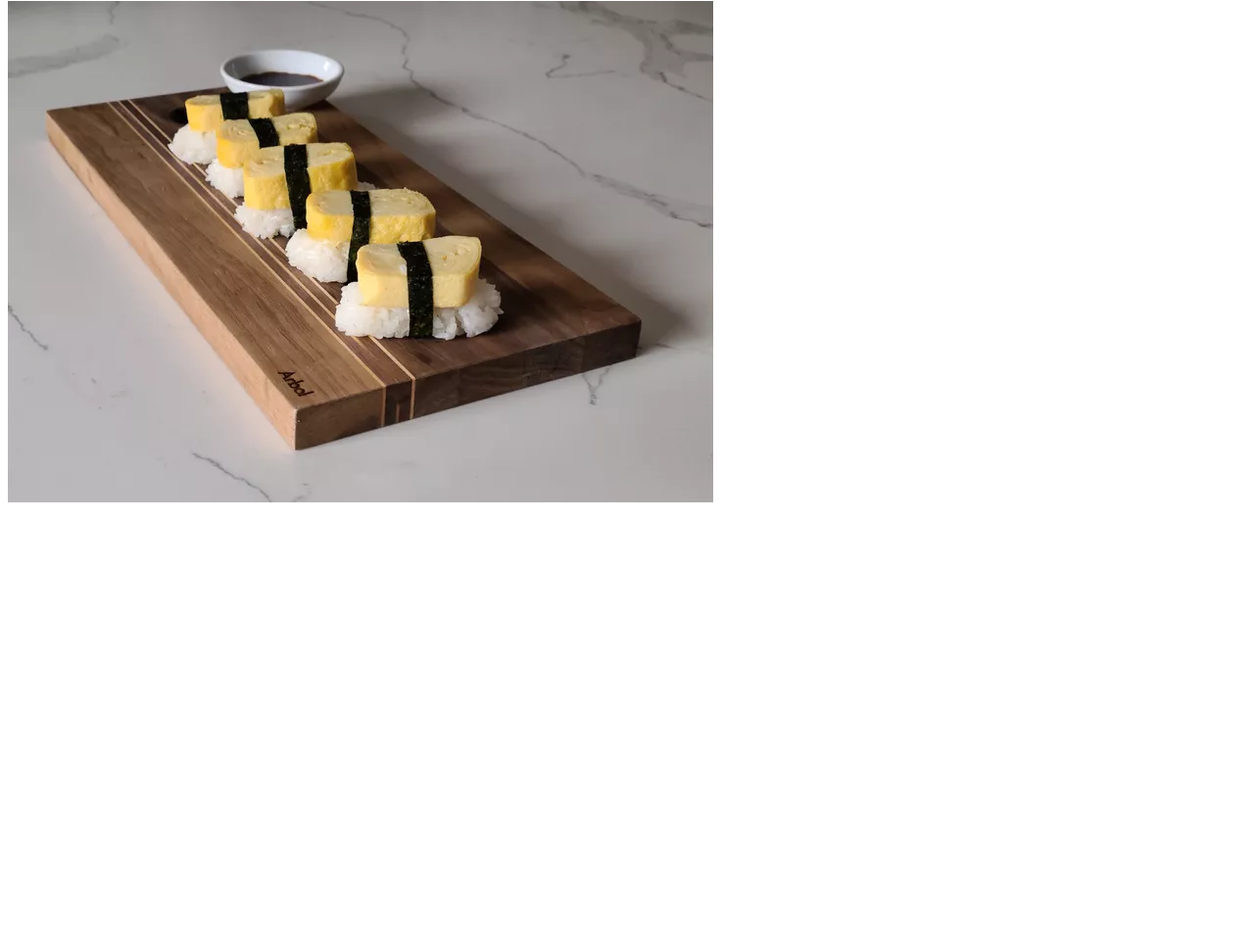
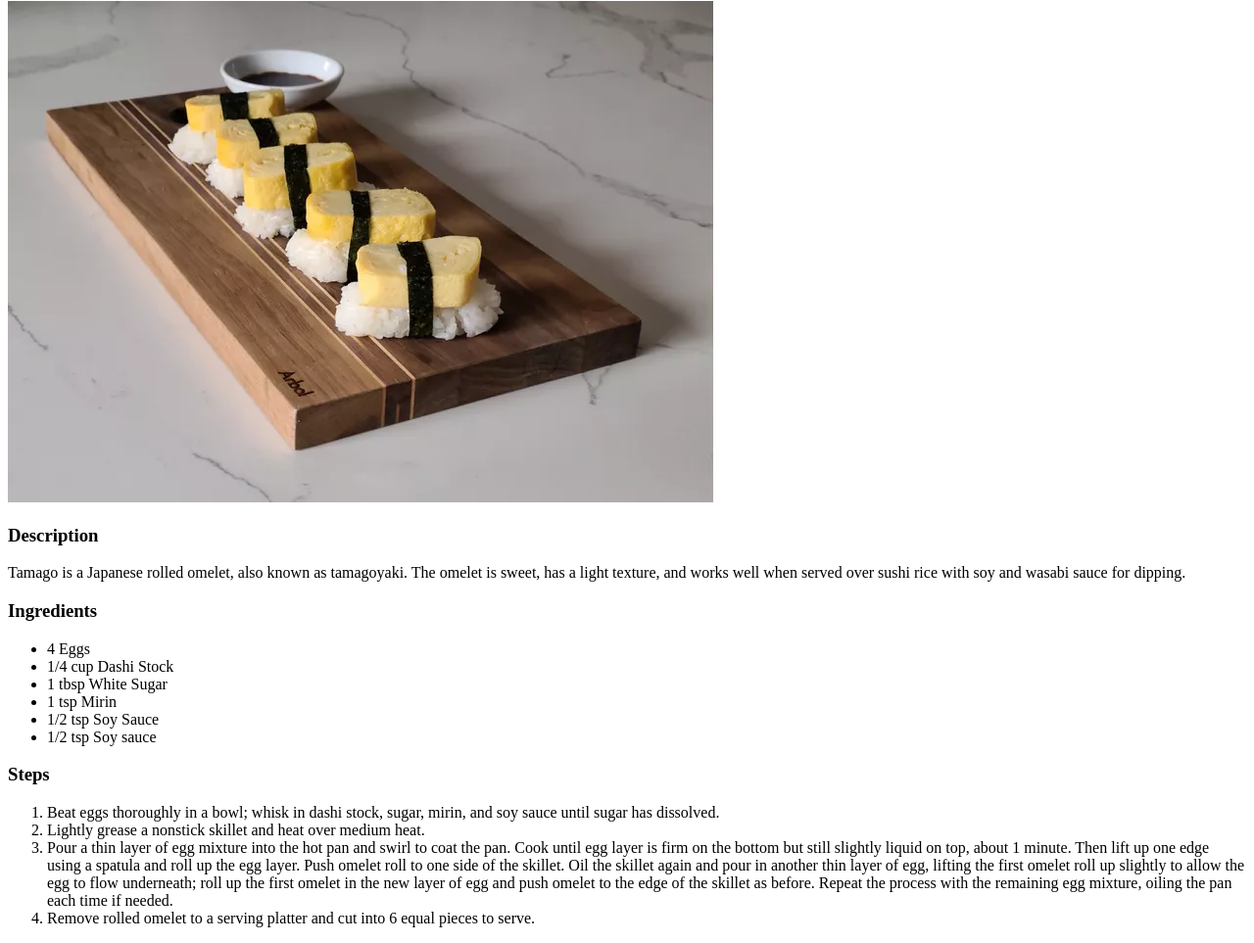
Before and after one commit to Everesh/odin-recipes, a plain HTML site: page recipes/tamagoyaki.html in a window 1280 px wide. Shown: the part 79-1042 px from the top of the page at 98% size. Before the commit the page ends 800 px from the top, so only its background shows below. Drawn offline with Linux system fonts and the light colour scheme.

Commit message:
Add description and ingredient/step lists to tamagoyaki

```diff
--- a/recipes/tamagoyaki.html
+++ b/recipes/tamagoyaki.html
@@ -8,5 +8,23 @@
 <body>
     <h1>Tamagoyaki</h1>
     <img src="../images/tamagoyaki.webp" alt="tamagoyaki served on rice">
+    <h3>Description</h3>
+    <p>Tamago is a Japanese rolled omelet, also known as tamagoyaki. The omelet is sweet, has a light texture, and works well when served over sushi rice with soy and wasabi sauce for dipping.</p>
+    <h3>Ingredients</h3>
+    <ul>
+        <li>4 Eggs</li>
+        <li>1/4 cup Dashi Stock</li>
+        <li>1 tbsp White Sugar</li>
+        <li>1 tsp Mirin</li>
+        <li>1/2 tsp Soy Sauce</li>
+        <li>1/2 tsp Soy sauce</li>
+    </ul>
+    <h3>Steps</h3>
+    <ol>
+        <li>Beat eggs thoroughly in a bowl; whisk in dashi stock, sugar, mirin, and soy sauce until sugar has dissolved.</li>
+        <li>Lightly grease a nonstick skillet and heat over medium heat. </li>
+        <li>Pour a thin layer of egg mixture into the hot pan and swirl to coat the pan. Cook until egg layer is firm on the bottom but still slightly liquid on top, about 1 minute. Then lift up one edge using a spatula and roll up the egg layer. Push omelet roll to one side of the skillet. Oil the skillet again and pour in another thin layer of egg, lifting the first omelet roll up slightly to allow the egg to flow underneath; roll up the first omelet in the new layer of egg and push omelet to the edge of the skillet as before. Repeat the process with the remaining egg mixture, oiling the pan each time if needed. </li>
+        <li>Remove rolled omelet to a serving platter and cut into 6 equal pieces to serve. </li>
+    </ol>
 </body>
 </html>
```
